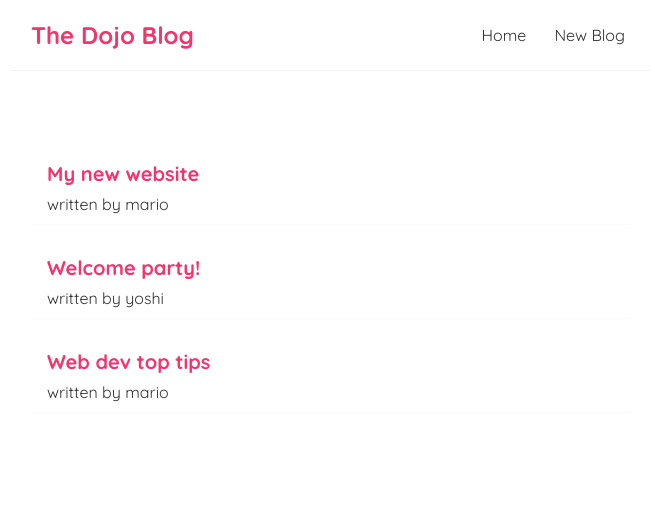
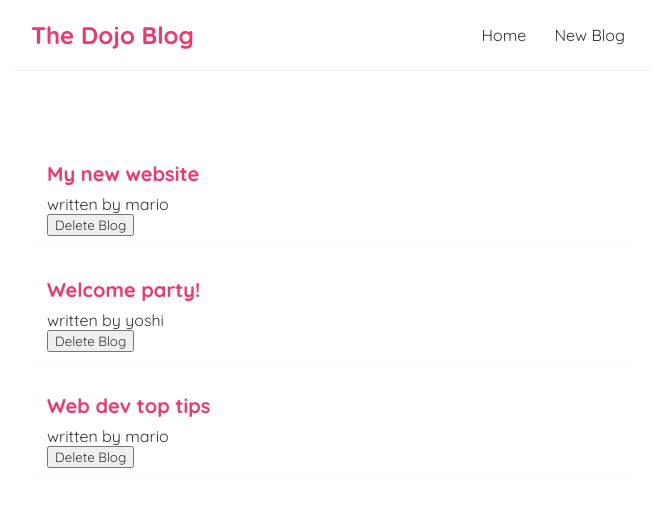
Before and after one commit to mody100000/dojo-blog, a React (Create React App) app: page / in a window 1280 px wide. Shown: the top 506 px of the page, without its empty margins (309-964 px from the left). Built offline with nearby package versions, Linux system fonts and the light colour scheme.

Commit message:
adding an delete method

```diff
--- /dev/null
+++ b/src/BlogList.js
@@ -0,0 +1,21 @@
+const BlogList = ({ blogs, handleDelete }) => {
+  return (
+    <div className="blog-list">
+      {blogs.map((blog) => (
+        <div className="blog-preview" key={blog.id}>
+          <h2>{blog.title}</h2>
+          <p>written by {blog.author}</p>
+          <button
+            onClick={() => {
+              handleDelete(blog.id);
+            }}
+          >
+            Delete Blog
+          </button>
+        </div>
+      ))}
+    </div>
+  );
+};
+
+export default BlogList;
--- a/src/Home.js
+++ b/src/Home.js
@@ -1,4 +1,5 @@
 import { useState } from "react";
+import BlogList from "./BlogList";
 
 const Home = () => {
   const [blogs, setBlogs] = useState([
@@ -11,14 +12,14 @@
       id: 3,
     },
   ]);
+
+  const handleDelete = (id) => {
+    const newBlogs = blogs.filter((blog) => blog.id !== id);
+    setBlogs(newBlogs);
+  };
   return (
     <div className="home">
-      {blogs.map((blog) => (
-        <div className="blog-preview" key={blog.id}>
-          <h2>{blog.title}</h2>
-          <p>written by {blog.author}</p>
-        </div>
-      ))}
+      <BlogList blogs={blogs} handleDelete={handleDelete} />
     </div>
   );
 };
```
